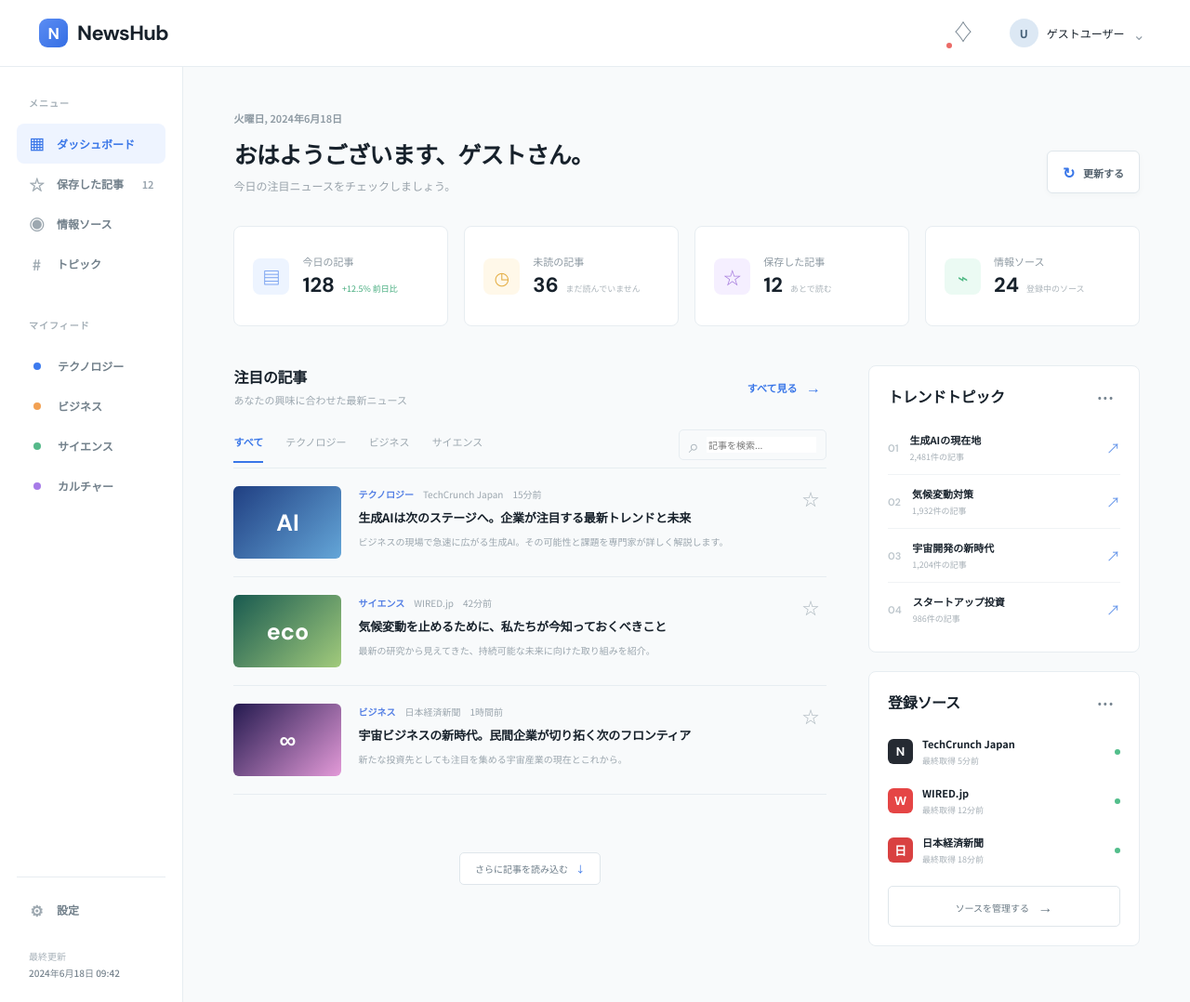
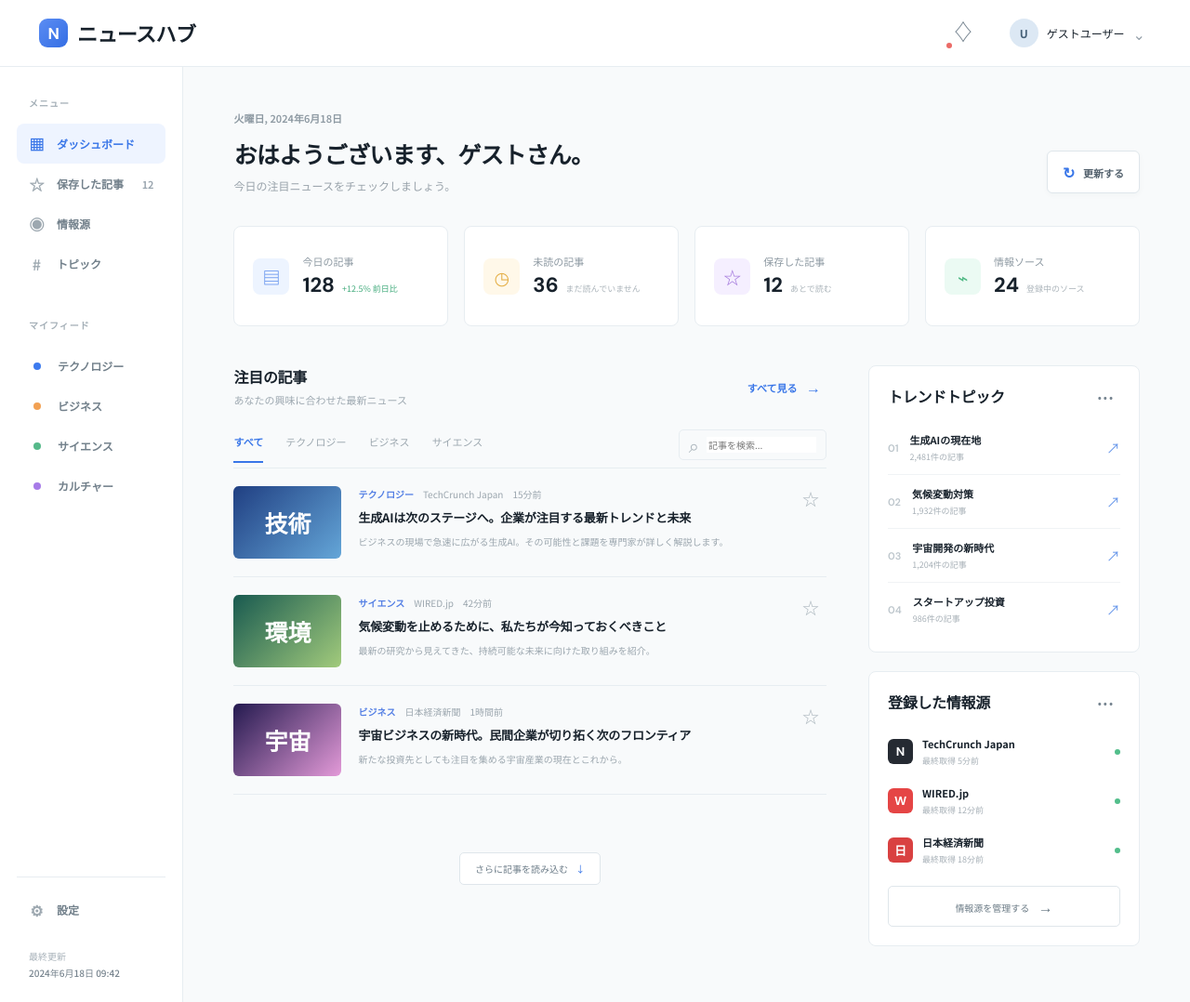
Before and after one commit to uranohinata/news-collector, a plain HTML site: page index.html in a window 1280 px wide. Shown: the whole page at 93% size. Drawn offline with Linux system fonts and the light colour scheme.

Commit message:
Localize dashboard for Japanese users
Co-authored-by: Copilot <223556219+Copilot@users.noreply.github.com>

```diff
--- a/app.js
+++ b/app.js
@@ -21,7 +21,7 @@ function renderArticles() {
 
   list.innerHTML = filtered.slice(0, visibleCount).map((article, index) => `
     <article class="article-card">
-      <div class="article-image ${article.visual}" aria-hidden="true">${index === 0 ? "AI" : index === 1 ? "eco" : "∞"}</div>
+      <div class="article-image ${article.visual}" aria-hidden="true">${index === 0 ? "技術" : index === 1 ? "環境" : "宇宙"}</div>
       <div class="article-body">
         <div class="article-meta"><b>${article.category}</b>${article.source}　${article.time}</div>
         <h3>${article.title}</h3>
--- a/index.html
+++ b/index.html
@@ -4,7 +4,7 @@
     <meta charset="UTF-8" />
     <meta name="viewport" content="width=device-width, initial-scale=1.0" />
     <meta name="description" content="ニュースと記事を効率よく収集・整理するダッシュボード" />
-    <title>NewsHub - ニュース収集ダッシュボード</title>
+    <title>ニュースハブ - ニュース収集ダッシュボード</title>
     <link rel="preconnect" href="https://fonts.googleapis.com" />
     <link rel="preconnect" href="https://fonts.gstatic.com" crossorigin />
     <link href="https://fonts.googleapis.com/css2?family=DM+Sans:wght@400;500;600;700&family=Noto+Sans+JP:wght@400;500;600;700;800&display=swap" rel="stylesheet" />
@@ -13,9 +13,9 @@
   <body>
     <div class="app-shell">
       <header class="topbar">
-        <a class="brand" href="#" aria-label="NewsHub ホーム">
+        <a class="brand" href="#" aria-label="ニュースハブ ホーム">
           <span class="brand-mark">N</span>
-          <span>NewsHub</span>
+          <span>ニュースハブ</span>
         </a>
         <div class="topbar-actions">
           <button class="icon-button" aria-label="通知を開く"><span>♢</span><i></i></button>
@@ -33,7 +33,7 @@
             <p class="nav-label">メニュー</p>
             <a class="nav-item active" href="#dashboard"><span class="nav-icon">▦</span>ダッシュボード</a>
             <a class="nav-item" href="#saved"><span class="nav-icon">☆</span>保存した記事 <span class="count">12</span></a>
-            <a class="nav-item" href="#sources"><span class="nav-icon">◉</span>情報ソース</a>
+            <a class="nav-item" href="#sources"><span class="nav-icon">◉</span>情報源</a>
             <a class="nav-item" href="#topics"><span class="nav-icon">#</span>トピック</a>
             <p class="nav-label nav-label-spaced">マイフィード</p>
             <a class="nav-item" href="#technology"><span class="topic-dot blue"></span>テクノロジー</a>
@@ -106,11 +106,11 @@
                 </div>
               </section>
               <section class="panel sources-panel">
-                <div class="panel-heading"><h2>登録ソース</h2><button class="more-button">•••</button></div>
+                <div class="panel-heading"><h2>登録した情報源</h2><button class="more-button">•••</button></div>
                 <div class="source-row"><span class="source-logo news">N</span><span><strong>TechCrunch Japan</strong><small>最終取得 5分前</small></span><i class="status-dot"></i></div>
                 <div class="source-row"><span class="source-logo wire">W</span><span><strong>WIRED.jp</strong><small>最終取得 12分前</small></span><i class="status-dot"></i></div>
                 <div class="source-row"><span class="source-logo nikkei">日</span><span><strong>日本経済新聞</strong><small>最終取得 18分前</small></span><i class="status-dot"></i></div>
-                <button class="outline-button">ソースを管理する <span>→</span></button>
+                <button class="outline-button">情報源を管理する <span>→</span></button>
               </section>
             </aside>
           </section>
```
